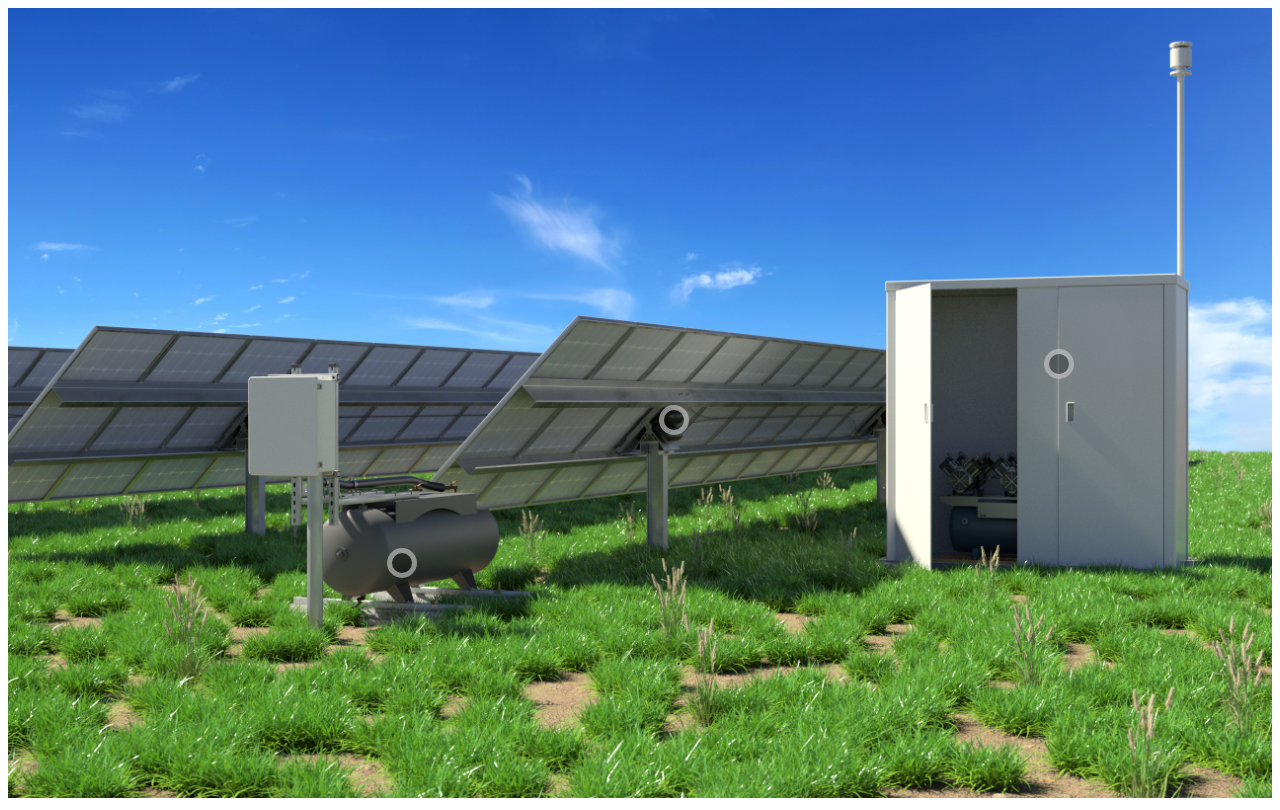
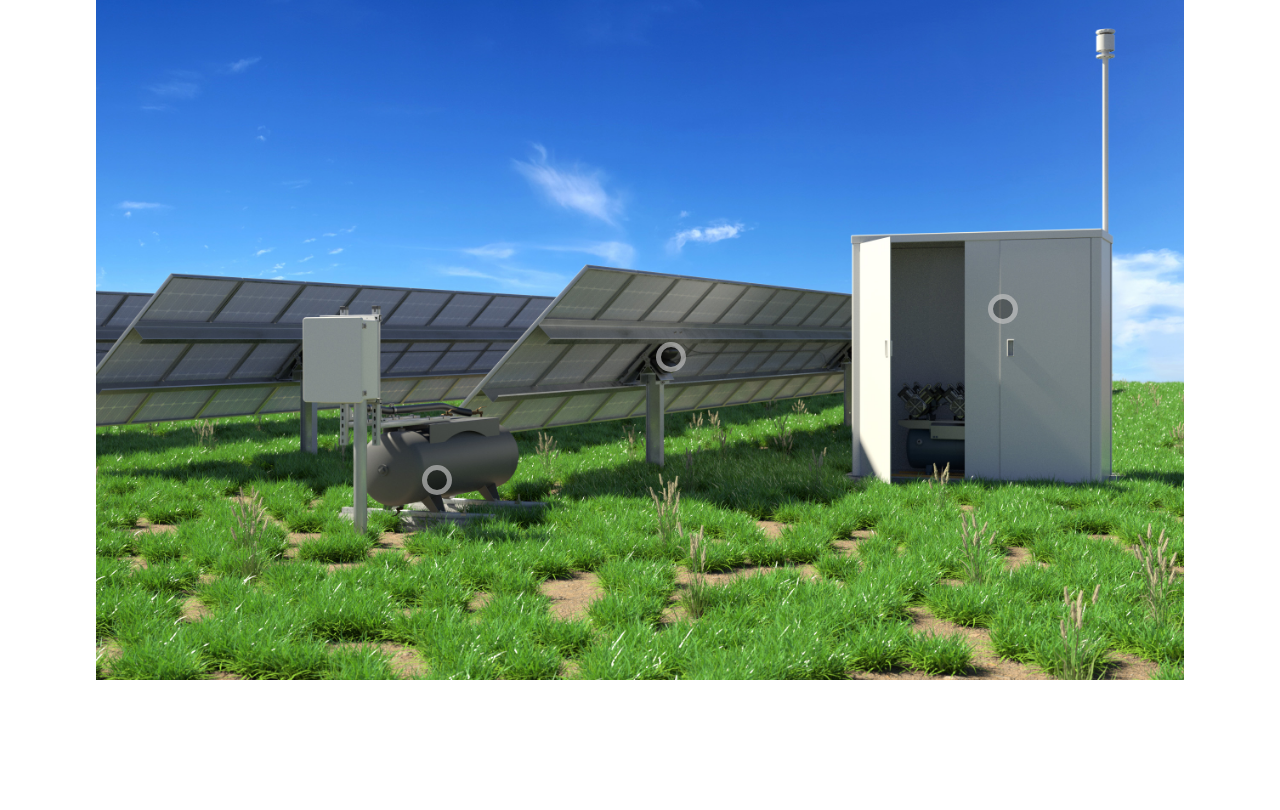
Before and after one commit to Takaitech/interactive-img, a plain HTML site: page index.html in a window 1280 px wide. Drawn offline with nearby package versions, Linux system fonts and the light colour scheme; a web font is replaced by a local one.

Commit message:
final design changes

```diff
--- a/index.html
+++ b/index.html
@@ -232,14 +232,14 @@
       body {
         font-family: europa;
         font-weight: 300;
-        overflow: hidden;
+        margin: 0;
       }
 
       .interactive-image-wrapper {
         margin-left: auto;
         margin-right: auto;
         position: relative;
-        width: 100% !important;
+        width: 85% !important;
       }
 
       .interactive-image {
```
